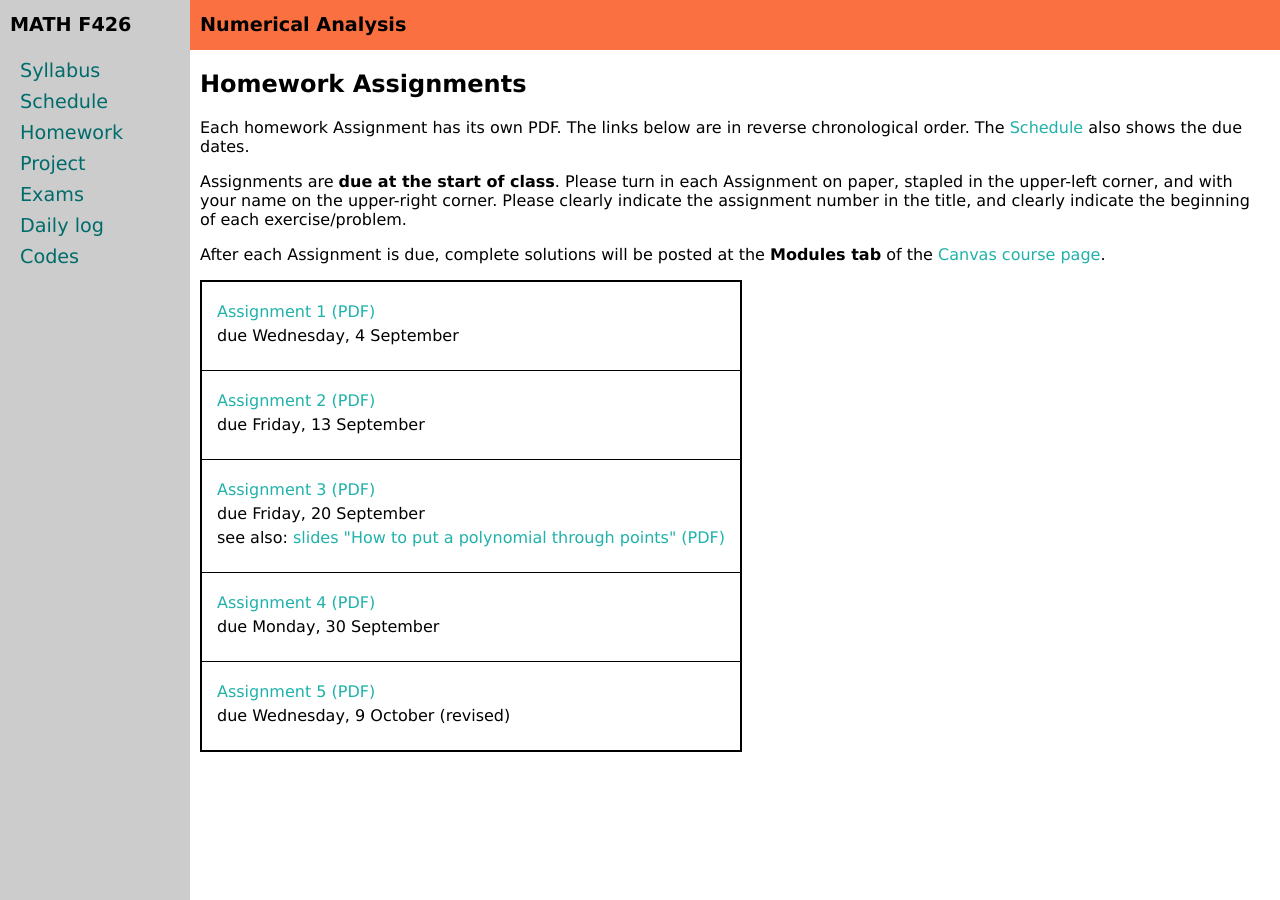
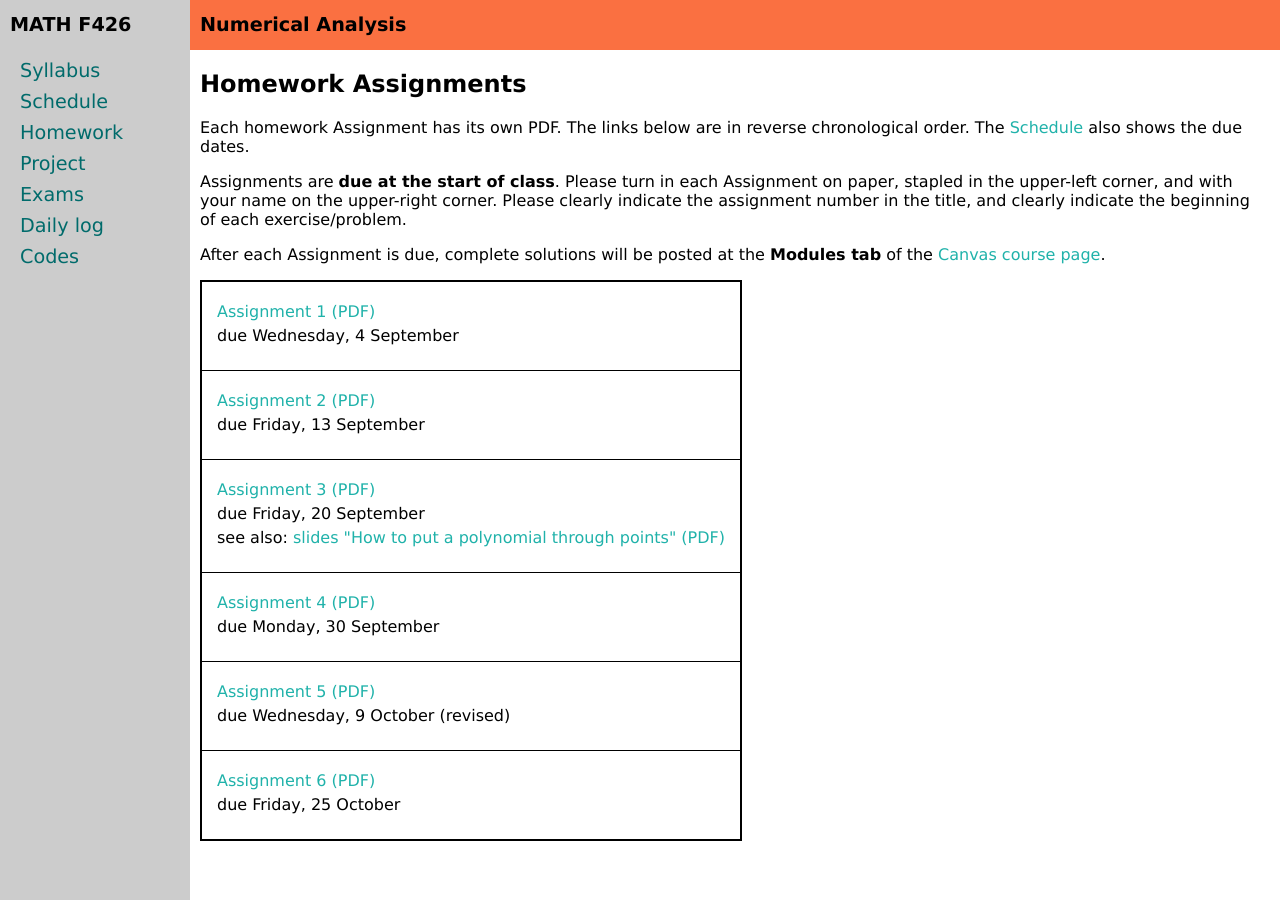
Before and after one commit to bueler/numerical, a Jekyll site: the page built from homework.md, in a window 1280 px wide. Built offline with Jekyll 4.4.1, drawn with Linux system fonts in a browser that asks for light colours.

Commit message:
Assignment 6

```diff
--- a/_data/homework.yml
+++ b/_data/homework.yml
@@ -18,3 +18,6 @@ homework:
 - name: Assignment 5
   due: Wednesday, 9 October (revised)
   blank: A5.pdf
+- name: Assignment 6
+  due: Friday, 25 October
+  blank: A6.pdf
```
Also changed, not shown: 4 other files.
